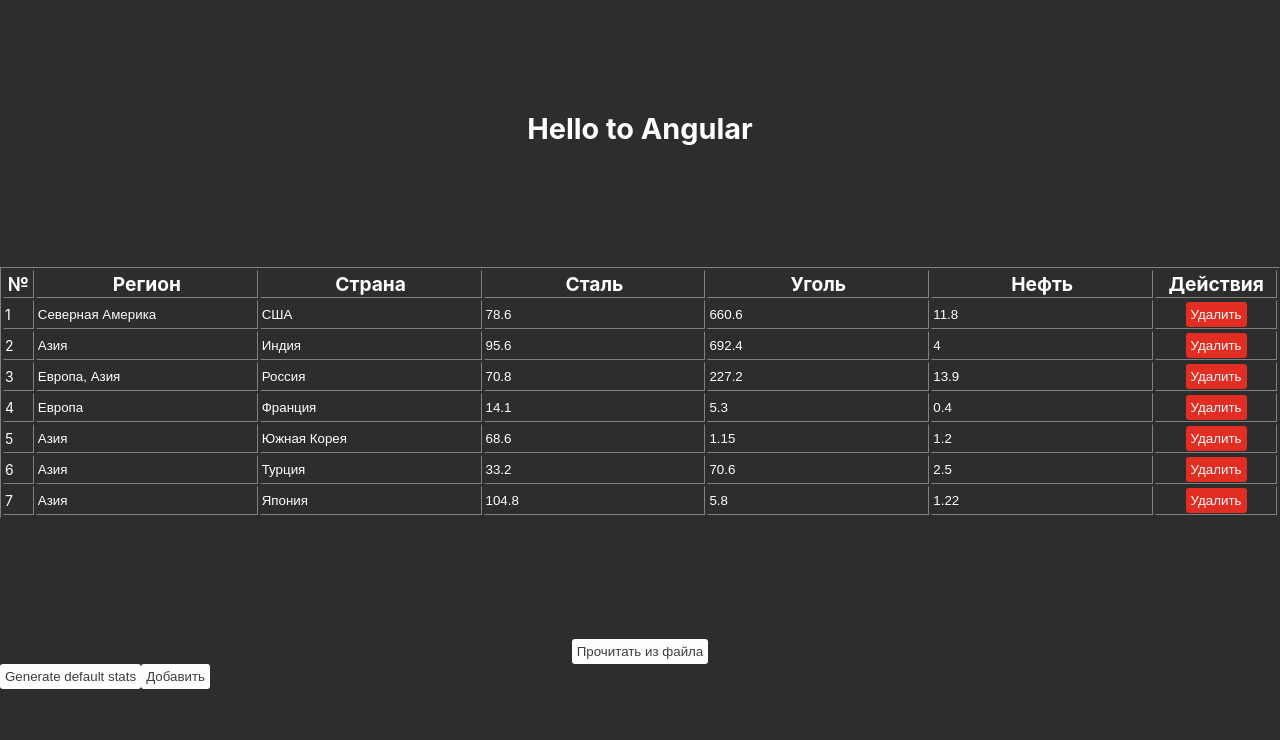
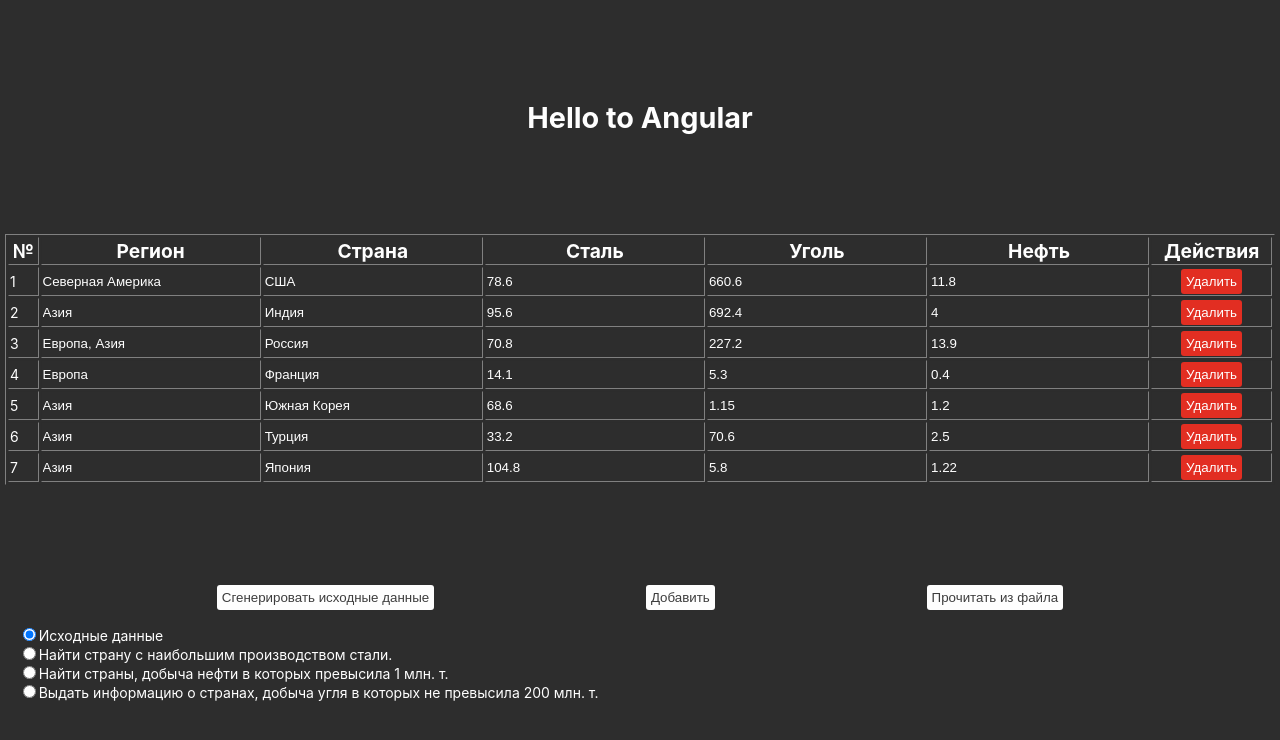
Before and after one commit to AntonGorban/donnu-csv-practice, an Angular app: page / in a window 1280 px wide. Shown: the top 740 px of the page. Built offline with nearby package versions, Linux system fonts and the light colour scheme; what ajv-errors, ngx-electron would draw is missing.

Commit message:
feature: preparing data

```diff
--- a/src/Classes/Domain/StatsManager.ts
+++ b/src/Classes/Domain/StatsManager.ts
@@ -58,6 +58,24 @@ export class StatsManager {
   public readonly getClearDataItem = () => {
     return this._prepareDataItem(this._clearData[0]);
   };
+
+  public prepareFind = (data: Array<StatItem>): CSVDataType => {
+    return this._prepareCSCData([
+      [...data].sort((a, b) => b.products.steel - a.products.steel)[0],
+    ]);
+  };
+
+  public prepareFilter1 = (data: Array<StatItem>): CSVDataType => {
+    return this._prepareCSCData(
+      [...data].filter((dataItem) => dataItem.products.oil > 1)
+    );
+  };
+
+  public prepareFilter2 = (data: Array<StatItem>): CSVDataType => {
+    return this._prepareCSCData(
+      [...data].filter((dataItem) => dataItem.products.coal < 200)
+    );
+  };
 }
 
 const clearData: CSVDataType = [['', '', 0, 0, 0]];
--- a/src/app/app.component.html
+++ b/src/app/app.component.html
@@ -13,11 +13,11 @@
           <th>Сталь</th>
           <th>Уголь</th>
           <th>Нефть</th>
-          <th>Действия</th>
+          <th *ngIf="viewType === 'raw'">Действия</th>
         </tr>
       </thead>
 
-      <tbody>
+      <tbody *ngIf="viewType === 'raw'">
         <tr *ngFor="let statsItem of stats.stats; let idx = index">
           <td>{{ idx + 1 }}</td>
           <td>
@@ -60,12 +60,29 @@
           </td>
         </tr>
       </tbody>
+
+      <tbody *ngIf="viewType !== 'raw'">
+        <tr *ngFor="let statsItem of preparedStats; let idx = index">
+          <td>{{ idx + 1 }}</td>
+          <td>{{ statsItem[0] }}</td>
+          <td>{{ statsItem[1] }}</td>
+          <td>{{ statsItem[2] }}</td>
+          <td>{{ statsItem[3] }}</td>
+          <td>{{ statsItem[4] }}</td>
+        </tr>
+      </tbody>
     </table>
   </div>
 
   <div id="utils">
     <div id="utils-file">
       <div>
+        <button (click)="setDefaultData()">
+          Сгенерировать исходные данные
+        </button>
+
+        <button (click)="createStatItem()">Добавить</button>
+
         <button (click)="readCsv()">Прочитать из файла</button>
 
         <button (click)="writeCsv()" *ngIf="pathToFile">Записать в файл</button>
@@ -74,9 +91,59 @@
       <em *ngIf="pathToFile">{{ pathToFile }}</em>
     </div>
 
-    <button (click)="setDefaultData()">Generate default stats</button>
+    <div id="utils-view">
+      <div>
+        <div>
+          <input
+            type="radio"
+            name="view"
+            id="view-raw"
+            [checked]="viewType === 'raw'"
+            (click)="changeViewType('raw')"
+          />
+          <label for="view-raw">Исходные данные</label>
+        </div>
 
-    <button (click)="createStatItem()">Добавить</button>
+        <div>
+          <input
+            type="radio"
+            name="view"
+            id="view-find"
+            [checked]="viewType === 'find'"
+            (click)="changeViewType('find')"
+          />
+          <label for="view-find"
+            >Найти страну с наибольшим производством стали.</label
+          >
+        </div>
 
+        <div>
+          <input
+            type="radio"
+            name="view"
+            id="view-filter1"
+            [checked]="viewType === 'filter1'"
+            (click)="changeViewType('filter1')"
+          />
+          <label for="view-filter1"
+            >Найти страны, добыча нефти в которых превысила 1 млн. т.</label
+          >
+        </div>
+
+        <div>
+          <input
+            type="radio"
+            name="view"
+            id="view-filter2"
+            [checked]="viewType === 'filter2'"
+            (click)="changeViewType('filter2')"
+          />
+          <label for="view-filter2"
+            >Выдать информацию о странах, добыча угля в которых не превысила 200
+            млн. т.</label
+          >
+        </div>
+      </div>
+    </div>
   </div>
 </section>
--- a/src/app/app.component.scss
+++ b/src/app/app.component.scss
@@ -5,6 +5,8 @@ section {
   align-items: center;
   justify-content: space-evenly;
   gap: 10px;
+  padding: 10px 5px;
+  box-sizing: border-box;
 }
 
 #title {
@@ -50,6 +52,11 @@ section {
 
 #utils {
   width: 100%;
+  display: flex;
+  flex-direction: column;
+  align-items: stretch;
+  justify-content: space-evenly;
+  gap: 15px;
 
   & > div {
     display: flex;
@@ -69,4 +76,18 @@ section {
       justify-content: space-evenly;
     }
   }
+
+  & > #utils-view {
+    flex-direction: column;
+    text-align: center;
+    gap: 10px;
+
+    & > div {
+      width: 98%;
+      display: flex;
+      flex-direction: column;
+      align-items: flex-start;
+      justify-content: space-evenly;
+    }
+  }
 }
--- a/src/app/app.component.ts
+++ b/src/app/app.component.ts
@@ -6,7 +6,7 @@ import { StatList } from '../Classes/Domain/StatList';
 import { ValidationError } from '../Classes/Error/ValidationError';
 import { Validator } from '../Classes/Validation/Validator';
 import { csvDataVS } from '../other/validation/csvDataVS';
-import { CSVDataType } from '../types/domain';
+import { CSVDataType, ViewType } from '../types/domain';
 import { CSVParserService } from './csvparser.service';
 import { StatsManagerService } from './StatsManager.service';
 import { ValidationService } from './validation.service';
@@ -18,10 +18,14 @@ import { ValidationService } from './validation.service';
 })
 export class AppComponent {
   protected stats: StatList;
+
+  protected preparedStats: null | CSVDataType = null;
+  protected viewType: ViewType = 'raw';
+
   protected fileName: null | string = null;
   protected dirName: null | string = null;
   protected pathToFile: null | string = null;
-  protected data: null | string = null;
+
   private readonly _csvValidator: Validator<CSVDataType>;
 
   constructor(
@@ -62,7 +66,6 @@ export class AppComponent {
       this.fileName = response.fileName;
       this.dirName = response.dirName;
       this.pathToFile = response.pathToFile;
-      this.data = response.data;
 
       const parsedData = this._csvParserService.parseCsv(response.data);
 
@@ -138,23 +141,23 @@ export class AppComponent {
     this.stats.setStats(this._statsManagerService.getDefaultData());
   };
 
-  protected setRegion = (event: Event, idx: number) => {
+  protected readonly setRegion = (event: Event, idx: number) => {
     this.stats.stats[idx].country.region = this.getValue(event);
   };
 
-  protected setCountry = (event: Event, idx: number) => {
+  protected readonly setCountry = (event: Event, idx: number) => {
     this.stats.stats[idx].country.country = this.getValue(event);
   };
 
-  protected setSteel = (event: Event, idx: number) => {
+  protected readonly setSteel = (event: Event, idx: number) => {
     this.stats.stats[idx].products.steel = Number(this.getValue(event));
   };
 
-  protected setCoal = (event: Event, idx: number) => {
+  protected readonly setCoal = (event: Event, idx: number) => {
     this.stats.stats[idx].products.coal = Number(this.getValue(event));
   };
 
-  protected setOil = (event: Event, idx: number) => {
+  protected readonly setOil = (event: Event, idx: number) => {
     this.stats.stats[idx].products.oil = Number(this.getValue(event));
   };
 
@@ -162,11 +165,46 @@ export class AppComponent {
     return (event.target as HTMLInputElement).value;
   }
 
-  protected deleteStatItem = (idx: number) => {
+  protected readonly deleteStatItem = (idx: number) => {
     this.stats.delete(idx);
   };
 
-  protected createStatItem = () => {
+  protected readonly createStatItem = () => {
     this.stats.push(this._statsManagerService.getClearDataItem());
   };
+
+  protected readonly changeViewType = (viewType: ViewType) => {
+    try {
+      this.viewType = viewType;
+
+      switch (viewType) {
+        case 'raw':
+          this.preparedStats = null;
+          break;
+
+        case 'find':
+          this.preparedStats = this._statsManagerService.prepareFind(
+            this.stats.stats
+          );
+          break;
+
+        case 'filter1':
+          this.preparedStats = this._statsManagerService.prepareFilter1(
+            this.stats.stats
+          );
+          break;
+
+        case 'filter2':
+          this.preparedStats = this._statsManagerService.prepareFilter2(
+            this.stats.stats
+          );
+          break;
+
+        default:
+          throw new Error('Не валидный тип отображения');
+      }
+    } catch (error) {
+      this._catchErrorHandler(error);
+    }
+  };
 }
--- a/src/types/domain.d.ts
+++ b/src/types/domain.d.ts
@@ -1,3 +1,5 @@
 export type CSVDataType = ReadonlyArray<
   [region: string, country: string, steel: number, coal: number, oil: number]
 >;
+
+export type ViewType = 'raw' | 'find' | 'filter1' | 'filter2';
```
